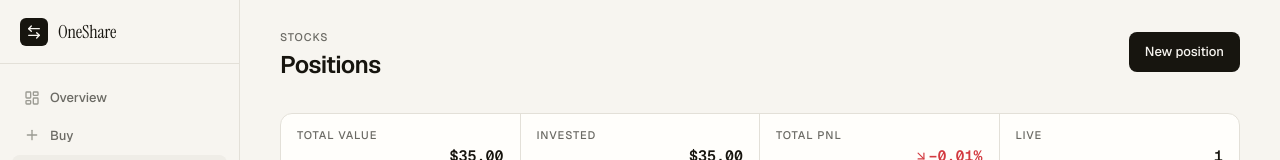
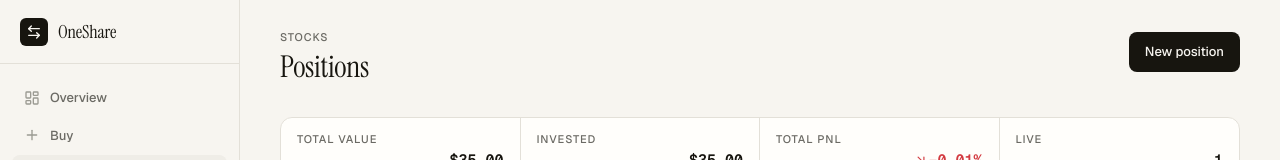
Before and after one commit to Kartikvyas1604/OneShare, a Next.js app: page /positions in a window 1280 px wide. Shown: the top 160 px of the page. Built offline with nearby package versions, Linux system fonts and the light colour scheme.

Commit message:
feat(positions): regenerate list with serif title and summary strip
Consistent header pattern, four-cell hairline summary strip,
PositionCard rows, and the NFT-transfer footnote. Includes serif
empty-state treatment when no positions exist.

```diff
--- a/app/(app)/positions/page.tsx
+++ b/app/(app)/positions/page.tsx
@@ -40,7 +40,7 @@ export default function PositionsPage() {
       <div className="mx-auto max-w-xl space-y-8">
         <header>
           <p className="eyebrow">Stocks</p>
-          <h1 className="mt-1.5 text-2xl font-semibold tracking-tight text-foreground">Positions</h1>
+          <h1 className="display mt-1.5 text-3xl text-foreground">Positions</h1>
         </header>
         <EmptyState
           icon={ArrowUpRight}
@@ -75,21 +75,21 @@ export default function PositionsPage() {
       <header className="flex items-start justify-between gap-4">
         <div>
           <p className="eyebrow">Stocks</p>
-          <h1 className="mt-1.5 text-2xl font-semibold tracking-tight text-foreground">Positions</h1>
+          <h1 className="display mt-1.5 text-3xl text-foreground">Positions</h1>
         </div>
-        <Button size="md" href="/buy">
-          New position
-        </Button>
+        <Button href="/buy">New position</Button>
       </header>
 
-      {/* Summary strip */}
+      {/* Summary */}
       <section className="animate-fade-up grid grid-cols-2 divide-border rounded-xl border border-border bg-card sm:grid-cols-4 sm:divide-x">
         <Cell label="Total value" value={formatUsd(value)} />
         <Cell label="Invested" value={formatUsd(invested)} />
         <Cell
           label="Total PnL"
           value={
-            <span className={`num flex items-center justify-end ${isPositive ? "text-up" : "text-down"}`}>
+            <span
+              className={`num flex items-center justify-end ${isPositive ? "text-up" : "text-down"}`}
+            >
               {isPositive ? (
                 <ArrowUpRight className="h-3.5 w-3.5" aria-hidden />
               ) : (
@@ -110,8 +110,8 @@ export default function PositionsPage() {
       </section>
 
       <p className="animate-fade-up delay-200 text-center text-[11px] text-muted-foreground">
-        Each position is a NEP-171 NFT on NEAR. Transfer it and control of the Solana account
-        moves with it.
+        Each position is a NEP-171 NFT on NEAR. Transfer it and control of the Solana account moves
+        with it.
       </p>
     </div>
   );
```
